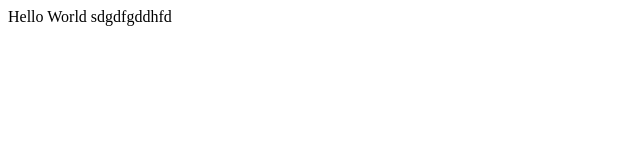
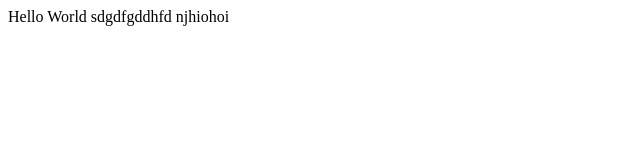
Before and after one commit to Juna777/WD83P, a plain HTML site: page index.html in a window 1280 px wide. Shown: the full height of the page, 0-640 px from the left. Drawn offline with Linux system fonts and the light colour scheme.

Commit message:
Update index.html

```diff
--- a/index.html
+++ b/index.html
@@ -6,6 +6,6 @@
     <title>Document</title>
 </head>
 <body>
-    Hello World  sdgdfgddhfd
+    Hello World  sdgdfgddhfd njhiohoi
 </body>
 </html>
```
